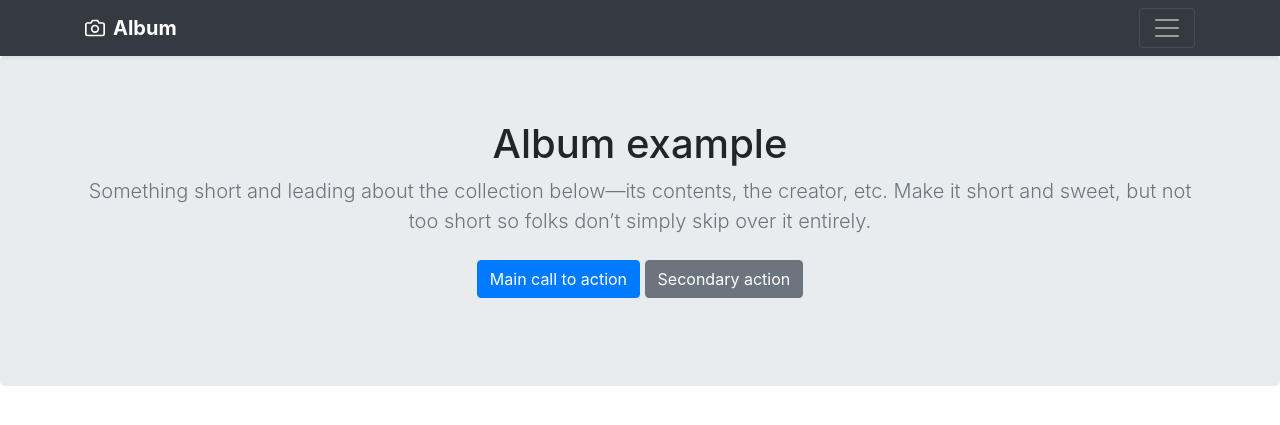
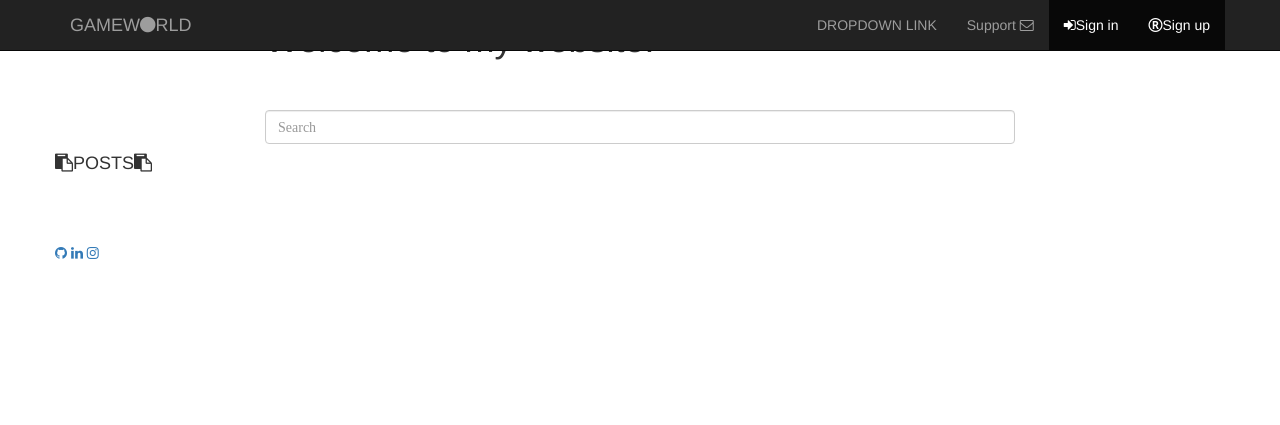
Before and after one commit to tarasshutskiy/store-store, a Django app: page / in a window 1280 px wide. Shown: the top 425 px of the page. Run offline with Django 4.2, Linux system fonts and the light colour scheme; data that the repository does not hold is empty; some libraries are stand-ins or nearby versions.

Commit message:
create style website and add genre

```diff
--- a/ecommerce/admin.py
+++ b/ecommerce/admin.py
@@ -8,6 +8,7 @@ from .models import Platform, GameLine, Company, Genre, GameShots, Game, Comment
 class PlatformAdmin(admin.ModelAdmin):
     list_display = ('id', 'title', 'url')
     list_display_links = ('title',)
+    prepopulated_fields = {"url": ("title",)}
 
 
 @admin.register(GameLine)
@@ -37,6 +38,7 @@ class CompanyAdmin(admin.ModelAdmin):
 class GenreAdmin(admin.ModelAdmin):
     list_display = ('id', 'title', 'url')
     list_display_links = ('title',)
+    prepopulated_fields = {"url": ("title",)}
 
 
 @admin.register(Game)
@@ -66,12 +68,12 @@ class GameAdmin(admin.ModelAdmin):
         }),
     )
     readonly_fields = ('get_poster',)
+    prepopulated_fields = {"url": ("title",)}
 
     def get_poster(self, obj):
         return mark_safe(f'<img src={obj.poster.url} width="50" height="50"')
 
     get_poster.short_description = 'Image'
-
 
 
 @admin.register(GameShots)
--- /dev/null
+++ b/ecommerce/context_processors.py
@@ -0,0 +1,6 @@
+from .models import Genre
+
+
+def menu_links(request):
+    links = Genre.objects.all()
+    return dict(links=links)
--- a/ecommerce/urls.py
+++ b/ecommerce/urls.py
@@ -1,8 +1,9 @@
 from django.contrib import admin
 from django.urls import path
-from .views import GameView, GameDetailView
+from .views import GameView, GameDetailView, GenreView
 
 urlpatterns = [
-    path('', GameView.as_view()),
+    path('', GameView.as_view(), name='game_list'),
+    path('genres/<slug:genre_slug>/', GenreView.as_view(), name='genres'),
     path('<slug:slug>/', GameDetailView.as_view(), name='game_detail'),
 ]
--- a/ecommerce/views.py
+++ b/ecommerce/views.py
@@ -1,20 +1,33 @@
+from django.core.paginator import Paginator
 from django.shortcuts import render
 from django.views.generic import ListView, DetailView
 from django.views.generic.base import View
 
-
-from .models import Game
+from .models import Game, Genre
 
 
 class GameView(ListView):
     ''''''
     model = Game
+    paginate_by = 3
     queryset = Game.objects.filter(draft=False)
-    template_name = "game_list.html"
+    template_name = "post/game_list.html"
+    context_object_name = 'game_list'
+
 
 
 class GameDetailView(DetailView):
     ''''''
     model = Game
     slug_field = 'url'
-    template_name = "game_detail.html"
+    template_name = "post/game_detail.html"
+
+
+class GenreView(ListView):
+    ''''''
+    model = Genre
+    template_name = "genres/genres.html"
+    context_object_name = 'genres'
+
+    def get_queryset(self):
+        return Game.objects.filter(genres__url=self.kwargs['genre_slug'])
--- a/store/settings.py
+++ b/store/settings.py
@@ -63,6 +63,7 @@ TEMPLATES = [
                 'django.template.context_processors.request',
                 'django.contrib.auth.context_processors.auth',
                 'django.contrib.messages.context_processors.messages',
+                'ecommerce.context_processors.menu_links'
             ],
         },
     },
@@ -114,7 +115,7 @@ AUTH_PASSWORD_VALIDATORS = [
 # Internationalization
 # https://docs.djangoproject.com/en/4.1/topics/i18n/
 
-LANGUAGE_CODE = 'en-us'
+LANGUAGE_CODE = 'uk'
 
 TIME_ZONE = 'UTC'
 
--- a/templates/base.html
+++ b/templates/base.html
@@ -1,62 +1,34 @@
 <!doctype html>
 {% load static %}
+
 <html lang="en">
-  <head>
+<head>
     <meta charset="utf-8">
-<link rel="stylesheet" href="https://cdn.jsdelivr.net/npm/bootstrap@4.6.2/dist/css/bootstrap.min.css" integrity="sha384-xOolHFLEh07PJGoPkLv1IbcEPTNtaed2xpHsD9ESMhqIYd0nLMwNLD69Npy4HI+N" crossorigin="anonymous">
- <link rel="stylesheet" href="{% static 'css/main.css' %}">
-  </head>
-  <body>
+    <meta name="viewport" content="width=device-width, initial-scale=1.0">
+    <title>IT-BOT</title>
+    <link rel="stylesheet" href="{% static 'css/bootstrap.css' %}">
+    <link rel="stylesheet" href="{% static 'css/font-awesome.min.css' %}">
+    <link rel="stylesheet" href="{% static 'css/main.css' %}">
+</head>
+<body class="bg-dark text-white">
+<nav class="navbar navbar-inverse navbar-fixed-top">
+    {% include 'base/nav.html' %}
+</nav>
 
-<header>
-  <div class="collapse bg-dark" id="navbarHeader">
-    <div class="container">
-      <div class="row">
-        <div class="col-sm-8 col-md-7 py-4">
-          <h4 class="text-white">About</h4>
-          <p class="text-muted">Add some information about the album below, the author, or any other background context. Make it a few sentences long so folks can pick up some informative tidbits. Then, link them off to some social networking sites or contact information.</p>
-        </div>
-        <div class="col-sm-4 offset-md-1 py-4">
-          <h4 class="text-white">Contact</h4>
-          <ul class="list-unstyled">
-            <li><a href="#" class="text-white">Follow on Twitter</a></li>
-            <li><a href="#" class="text-white">Like on Facebook</a></li>
-            <li><a href="#" class="text-white">Email me</a></li>
-          </ul>
-        </div>
-      </div>
+<div id="wrap">
+    <div id="main" class="clearfix">
+        {% block content %}
+        {% endblock %}
     </div>
-  </div>
-  <div class="navbar navbar-dark bg-dark shadow-sm">
-    <div class="container d-flex justify-content-between">
-      <a href="#" class="navbar-brand d-flex align-items-center">
-        <svg xmlns="http://www.w3.org/2000/svg" width="20" height="20" fill="none" stroke="currentColor" stroke-linecap="round" stroke-linejoin="round" stroke-width="2" aria-hidden="true" class="mr-2" viewBox="0 0 24 24" focusable="false"><path d="M23 19a2 2 0 0 1-2 2H3a2 2 0 0 1-2-2V8a2 2 0 0 1 2-2h4l2-3h6l2 3h4a2 2 0 0 1 2 2z"/><circle cx="12" cy="13" r="4"/></svg>
-        <strong>Album</strong>
-      </a>
-      <button class="navbar-toggler" type="button" data-toggle="collapse" data-target="#navbarHeader" aria-controls="navbarHeader" aria-expanded="false" aria-label="Toggle navigation">
-        <span class="navbar-toggler-icon"></span>
-      </button>
-    </div>
-  </div>
-</header>
+</div>
 
-<main role="main">
+<footer id="f">
+    {% include 'base/footer.html' %}
+</footer>
 
-  <section class="jumbotron text-center">
-    <div class="container">
-      <h1>Album example</h1>
-      <p class="lead text-muted">Something short and leading about the collection below—its contents, the creator, etc. Make it short and sweet, but not too short so folks don’t simply skip over it entirely.</p>
-      <p>
-        <a href="#" class="btn btn-primary my-2">Main call to action</a>
-        <a href="#" class="btn btn-secondary my-2">Secondary action</a>
-      </p>
-    </div>
-  </section>
-{% block content %}
+<script src="https://cdn.jsdelivr.net/npm/jquery@3.5.1/dist/jquery.slim.min.js" integrity="sha384-DfXdz2htPH0lsSSs5nCTpuj/zy4C+OGpamoFVy38MVBnE+IbbVYUew+OrCXaRkfj" crossorigin="anonymous"></script>
+<script src="https://cdn.jsdelivr.net/npm/popper.js@1.16.1/dist/umd/popper.min.js" integrity="sha384-9/reFTGAW83EW2RDu2S0VKaIzap3H66lZH81PoYlFhbGU+6BZp6G7niu735Sk7lN" crossorigin="anonymous"></script>
+<script src="https://cdn.jsdelivr.net/npm/bootstrap@4.6.1/dist/js/bootstrap.min.js" integrity="sha384-VHvPCCyXqtD5DqJeNxl2dtTyhF78xXNXdkwX1CZeRusQfRKp+tA7hAShOK/B/fQ2" crossorigin="anonymous"></script>
 
-{% endblock %}
-</main>
-<script src="https://cdn.jsdelivr.net/npm/jquery@3.5.1/dist/jquery.slim.min.js" integrity="sha384-DfXdz2htPH0lsSSs5nCTpuj/zy4C+OGpamoFVy38MVBnE+IbbVYUew+OrCXaRkfj" crossorigin="anonymous"></script>
-<script src="https://cdn.jsdelivr.net/npm/bootstrap@4.6.2/dist/js/bootstrap.bundle.min.js" integrity="sha384-Fy6S3B9q64WdZWQUiU+q4/2Lc9npb8tCaSX9FK7E8HnRr0Jz8D6OP9dO5Vg3Q9ct" crossorigin="anonymous"></script>
 </body>
 </html>
--- /dev/null
+++ b/templates/base/footer.html
@@ -0,0 +1,9 @@
+{% load static %}
+
+<div class="container">
+    <div class="row centered">
+        <a href="https://github.com/tarasshutskiy"><i class="fa fa-github" aria-hidden="true"></i></a>
+        <a href="https://www.linkedin.com/in/тарас-шуцький-58728b217/"><i class="fa fa-linkedin" aria-hidden="true"></i></a>
+        <a href="https://www.instagram.com/tas.sulll/"><i class="fa fa-instagram" aria-hidden="true"></i></a>
+    </div>
+</div>
--- /dev/null
+++ b/templates/base/header.html
@@ -0,0 +1,14 @@
+{% load static %}
+
+
+   <div class="container">
+      <div class="row centered">
+        <div class="col-lg-8 col-lg-offset-2">
+          <h1>Welcome to my website!</h1>
+          <br><br>
+          <form  action="{% url 'game_list' %}" method="get">
+            <input name="q" type="text" class="form-control fa fa-search"  placeholder="Search" aria-label="Search">
+          </form>
+        </div>
+      </div>
+    </div>
--- /dev/null
+++ b/templates/base/main.html
@@ -0,0 +1,28 @@
+{% load static %}
+
+
+
+
+
+
+  <div class="container">
+      <div class="row centered">
+        <h4><i class="fa fa-clipboard" aria-hidden="true"></i>POSTS<i class="fa fa-clipboard" aria-hidden="true"></i></h4>
+        <br>
+        <br>
+        <br>
+        {% for game in game_list %}
+        <div class="col-lg-4 truncate-text">
+          <div class="tilt">
+            <a href="{{ game.get_absolute_url }}"><img  src="{{game.poster.url}}" alt="" width="200" height="200"></a>
+          </div>
+          <h2>{{ game.title }}</h2>
+             <button type="button" class="btn btn-sm btn-outline-secondary btn-info" ><a class="text-dark" href="#">{{ game.price }}</a></button>
+          <br>
+          <br>
+          <br>
+          <br>
+        </div>
+        {% endfor %}
+      </div>
+  </div>
--- /dev/null
+++ b/templates/base/nav.html
@@ -0,0 +1,35 @@
+{% load static %}
+
+
+<div class="container">
+      <div class="navbar-header">
+        <button type="button" class="navbar-toggle" data-toggle="collapse" data-target=".navbar-collapse">
+          <span class="icon-bar"></span>
+          <span class="icon-bar"></span>
+          <span class="icon-bar"></span>
+        </button>
+        <a class="navbar-brand" href="#">GAMEW<i class="fa fa-circle"></i>RLD</a>
+      </div>
+      <div class="navbar-collapse collapse">
+        <ul class="nav navbar-nav navbar-right">
+            <li class="nav-item dropdown">
+                <a class="nav-link text-light text-uppercase font-weight-bold px-3 dropdown-toggle" href="#" data-toggle="dropdown" >Dropdown link</a>
+                    <div class="dropdown-menu">
+                        {% for genre in links %}
+                        <a class="dropdown-item" href="{{ genre.get_absolute_url}}">{{ genre.title }}</a><br>
+                        {% endfor %}
+        </div>
+      </li>
+            <li><a href="mailto:shapiktaras@gmail.com">Support <i class="fa fa-envelope-o" aria-hidden="true"></i></a></li>
+            {% if request.user.is_authenticated %}
+            <li class="active"><a href="#"><i class="fa fa-sign-out" aria-hidden="true"></i> user.username</a></li>
+            {% else %}
+            <li class="active"><a href="#"><i class="fa fa-sign-in" aria-hidden="true"></i>Sign in</a></li>
+            <li class="active" ><a href="#" id="up"><i class="fa fa-registered" aria-hidden="true"></i>Sign up</a></li>
+            {% endif %}
+            <li class="active">
+
+            </li>
+        </ul>
+      </div>
+</div>
--- /dev/null
+++ b/templates/base/paginator.html
@@ -0,0 +1,30 @@
+{% load static %}
+
+
+{% if page_obj.has_other_pages %}
+<div class=" flex-column text-white flex-md-row align-items-center p-3 px-md-4 mb-3  border-top border-bottom shadow-sm">
+    <nav class="list-pages">
+        <ul>
+            {% if page_obj.has_previous %}
+            <li class="page-num">
+                <a href="?page={{ page_obj.previous_page_number }}">&lt;</a>
+            </li>
+            {% endif %}
+            {% for p in paginator.page_range %}
+            {% if page_obj.number == p %}
+            <li class="page-num page-num-selected">{{ p }}</li>
+            {% elif p >= page_obj.number|add:-2 and p <= page_obj.number|add:2  %}
+            <li class="page-num">
+                <a href="?page={{ p }}">{{ p }}</a>
+            </li>
+            {% endif %}
+            {% endfor %}
+            {% if page_obj.has_next %}
+            <li class="page-num">
+                <a href="?page={{ page_obj.next_page_number }}">&gt;</a>
+            </li>
+            {% endif %}
+        </ul>
+    </nav>
+</div>
+{% endif %}
--- a/templates/game_list.html
+++ /dev/null
@@ -1,31 +0,0 @@
-{% extends 'base.html' %}
-
-{% block content %}
-{% for game in game_list %}
-
-
-<div class="album py-5 bg-light">
-    <div class="container">
-
-      <div class="row">
-        <div class="col-md-4">
-          <div class="card mb-4 shadow-sm">
-            <div class="card-body">
-                <a href="{{ game.get_absolute_url }}"><img  class="align-items-center" src="{{ game.poster.url }}" alt="" width="200" height="200"></a>
-              <p class="card-text">This is a wider card with supporting text below as a natural lead-in to additional content. This content is a little bit longer.</p>
-              <div class="d-flex justify-content-between align-items-center">
-                <div class="btn-group">
-                  <button type="button" class="btn btn-sm btn-outline-secondary">View</button>
-                  <button type="button" class="btn btn-sm btn-outline-secondary">Edit</button>
-                </div>
-                <small class="text-muted">9 mins</small>
-              </div>
-            </div>
-          </div>
-        </div>
-      </div>
-    </div>
-  </div>
-
-{% endfor %}
-{% endblock %}
--- /dev/null
+++ b/templates/post/game_list.html
@@ -0,0 +1,24 @@
+{% extends 'base.html' %}
+{% load static %}
+
+
+
+{% block content %}
+
+
+<header id="headerwrap">
+  {% include 'base/header.html' %}
+</header>
+
+<main id="dg">
+  {% include 'base/main.html' %}
+</main>
+
+
+<aside id="pag">
+  {% include 'base/paginator.html' %}
+</aside>
+
+
+
+{% endblock %}
```
Also changed, not shown: ecommerce/models.py (+10 -5 lines), templates/game_detail.html (deleted, +0 -36 lines), templates/genres/genres.html (added, +52 -0 lines), templates/post/game_detail.html (added, +51 -0 lines), db.sqlite3 (deleted), ecommerce/migrations/0001_initial.py, ecommerce/migrations/0002_alter_gameshots_image.py (deleted).
